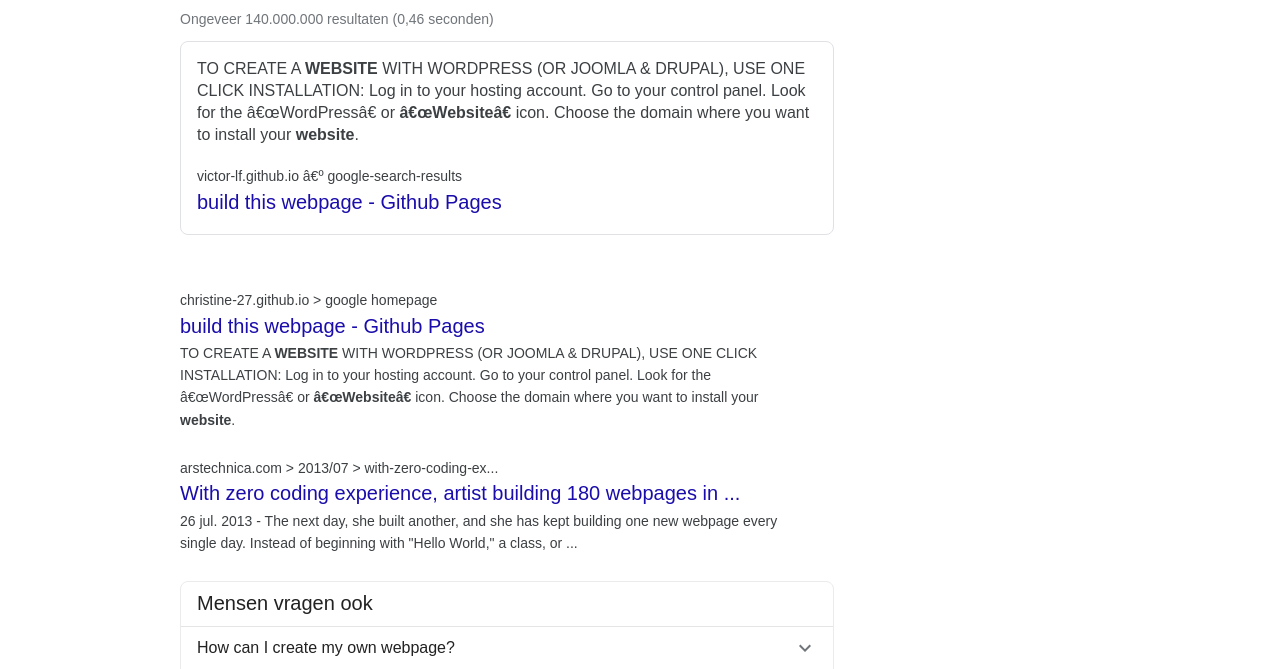
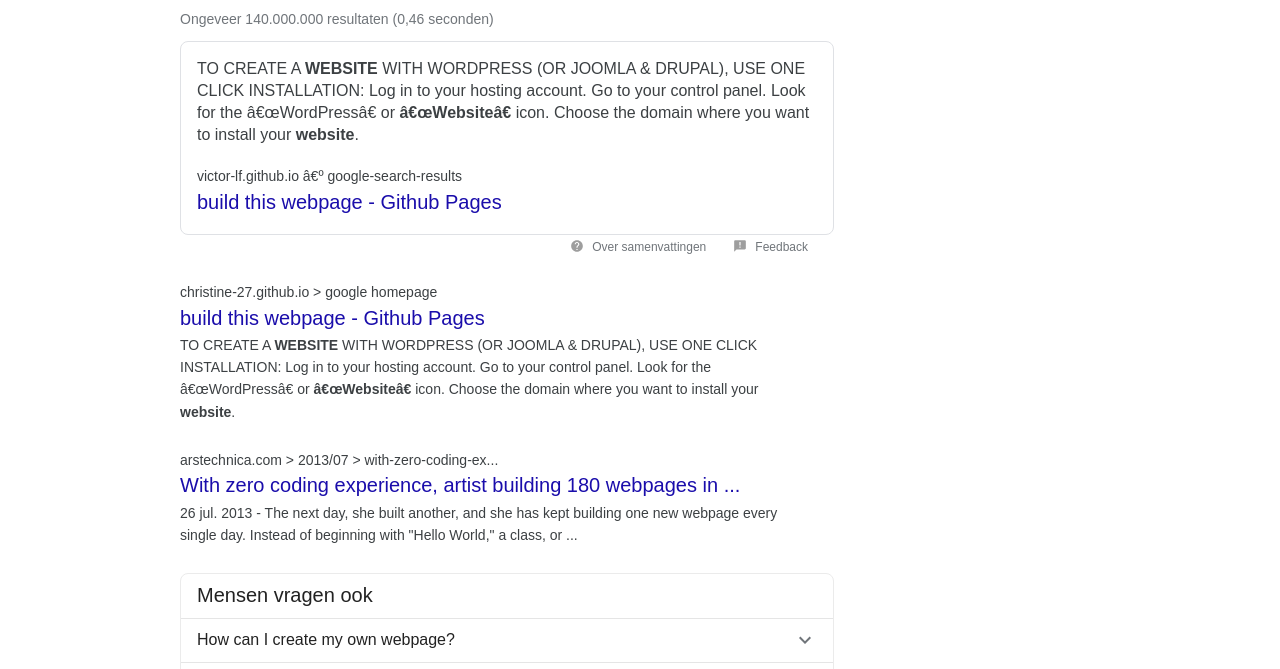
Before and after one commit to WilmarvanDijk/google-results, a plain HTML site: page index.html in a window 1280 px wide. Shown: the part 126-795 px from the top of the page. Drawn offline with Linux system fonts and the light colour scheme.

Commit message:
Finished version, code needs cleanup

```diff
--- a/css/style.css
+++ b/css/style.css
@@ -252,7 +252,7 @@
         border-radius: 8px;
         height: auto;
         width: 652px;
-        margin: 0px 0px 55px 20px; /*Normally 55px for bottom*/
+        margin: 0px 0px 0px 20px; /*Normally 55px for bottom*/
     }
 
         #main-first-content {
@@ -269,46 +269,47 @@
             padding: 0px 16px 16px 16px;
         }
 
-    /* .main-caption-container {
-        margin: 4px 0px 0px 20px;
+    .main-caption-container {
+        margin: 4px 0px 27px 20px;
         height: auto;
         width: 628px;
         display: flex;
         flex-direction: row;
         justify-content: flex-end;
         align-items: center;
-        border: 1px solid red;
     }
 
         .main-summary-container {
-            border: 1px solid green;
-            display: flex;
-            flex-direction: row;
-            align-items: center;
+            margin-right: 27px;
         }
 
-        .main-feedback-container {
-            border: 1px solid blue;
-            margin-left: 27px;
-        }
+            .main-summary-container a{
+                color: #70757A;
+                font-size: 12px;
+                text-decoration: none;
+                line-height: 16px;
+                padding: 0;
+            }
+
+            .main-feedback-container a{
+                color: #70757A;
+                font-size: 12px;
+                text-decoration: none;
+                line-height: 16px;
+                padding: 0;
+            }
+
+            .main-caption-content {
+                display: flex;
+            }
 
             .main-caption-content svg {
-                border: 1px solid blue;
                 height: 14px;
                 width: 14px;
                 fill: #9E9E9E;
                 line-height: 16px;
                 margin-right: 8px;
             }
-
-            .main-caption-content a {
-                border: 1px solid blue;
-                color: #70757A;
-                font-size: 12px;
-                text-decoration: none;
-                line-height: 16px;
-            } */
-
 
     .main-result-container {
         /* border: 1px solid rgb(235, 235, 235); */
--- a/index.html
+++ b/index.html
@@ -94,7 +94,7 @@
                         </div>
                     </div>
                 </div>
-                <!-- <div class="main-caption-container">
+                <div class="main-caption-container">
                     <div class="main-summary-container">
                         <a href="#">
                             <div class="main-caption-content">
@@ -115,7 +115,7 @@
                             </div>
                         </a>
                     </div>
-                </div>  -->
+                </div>
                 <div class="main-result-container">
                     <div class="main-link-container">
                         <a href="https://christine-27.github.io/google-homepage/">
```
